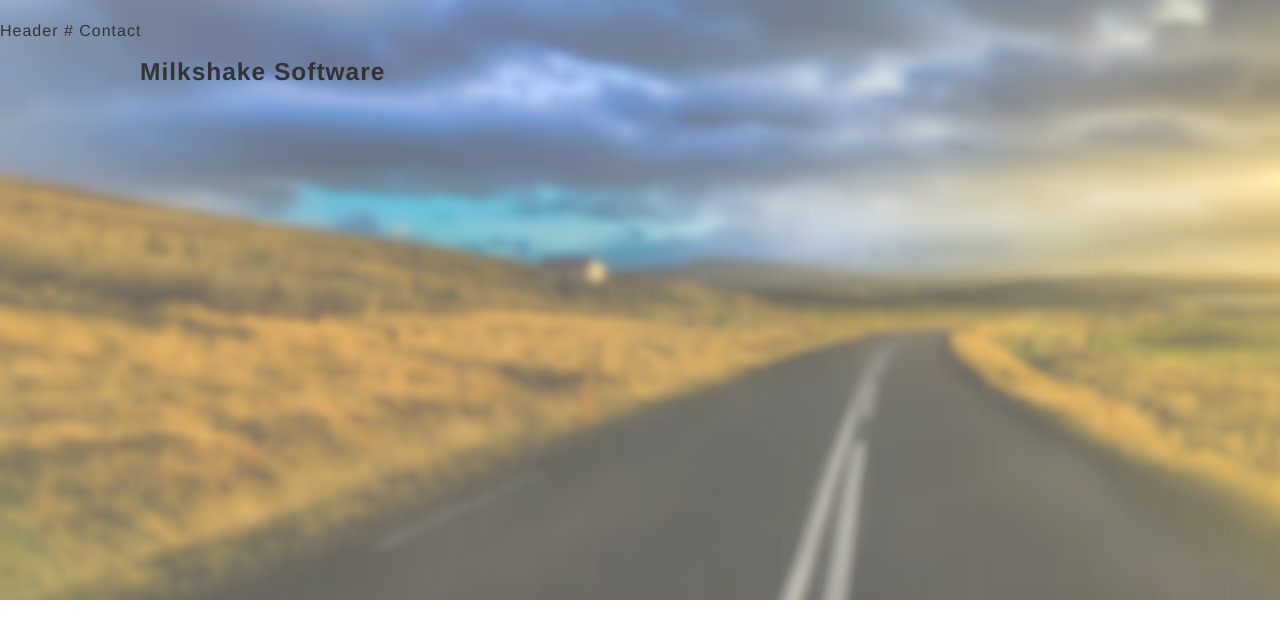
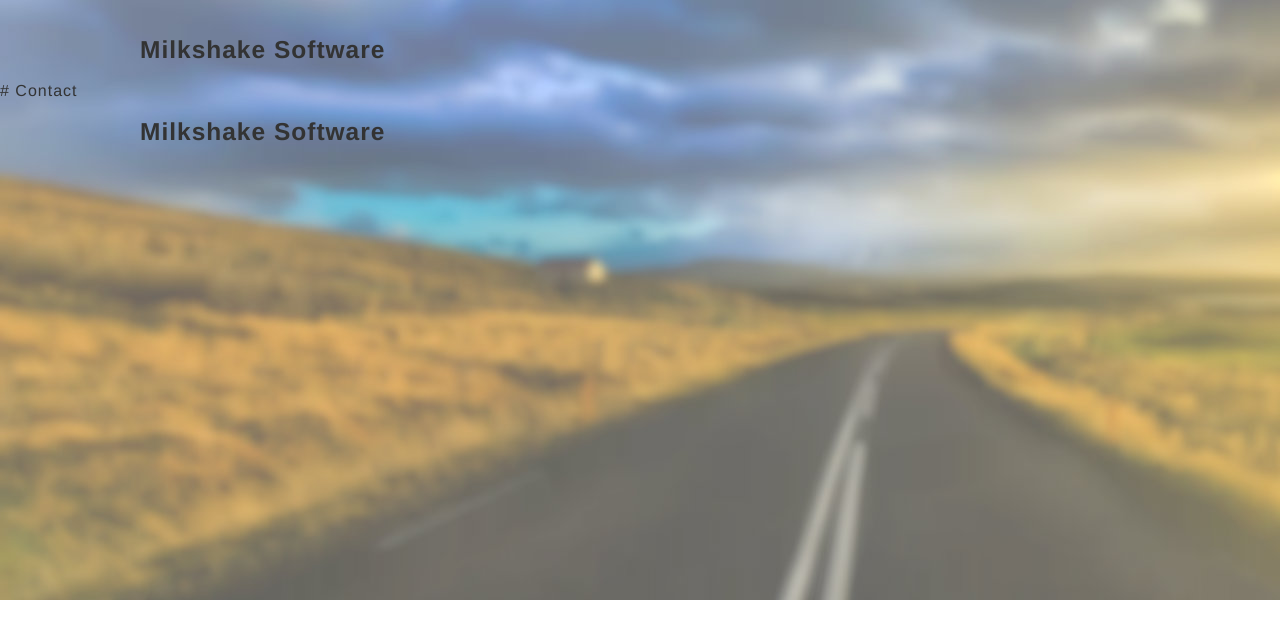
Before and after one commit to milkshakesoftware/milkshakesoftware.github.com, a Jekyll site: the page built from contact/index.md, in a window 1280 px wide. Shown: the top 639 px of the page. Built offline with Jekyll 4.4.1, drawn with Linux system fonts in a browser that asks for light colours; nearby versions of some CDN libraries; Markdown is read by kramdown in place of the engine named in the settings.

Commit message:
Update header.html

```diff
--- a/_includes/header.html
+++ b/_includes/header.html
@@ -1 +1,7 @@
-Header
+<div class="container">
+        <div class="row">
+            <div class="span12">
+                <h3>Milkshake Software</h3>
+            </div>
+        </div>
+</div>
```
